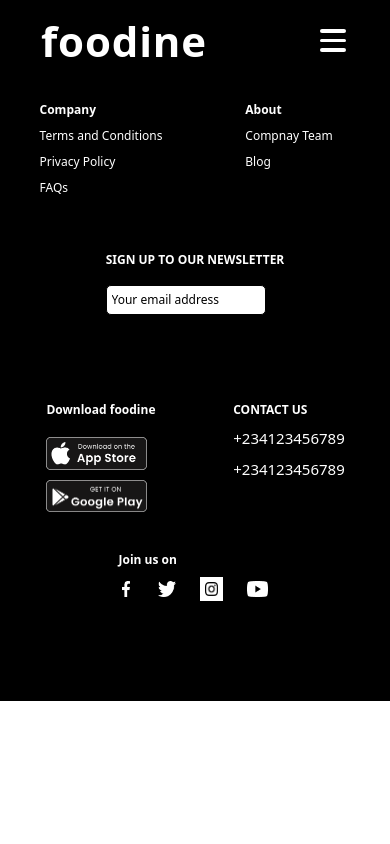
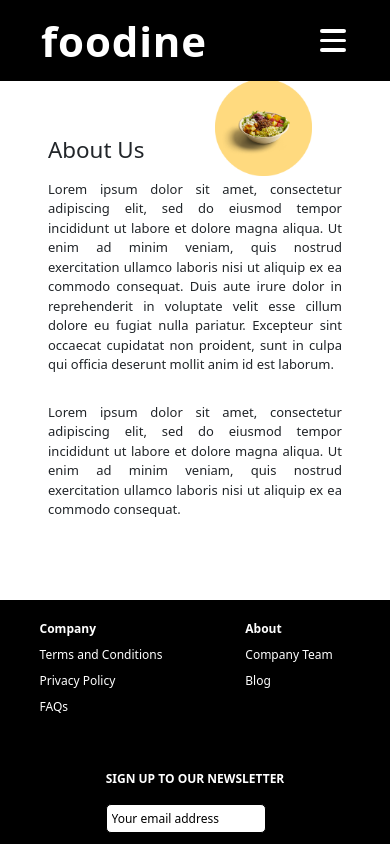
Before and after one commit to adepeju4/Group-Four, a React (Create React App) app: page /about in a window 390 px wide. Shown: the top 844 px of the page. Built offline with nearby package versions, Linux system fonts and the light colour scheme.

Commit message:
develop aboutPage for foodine

```diff
--- /dev/null
+++ b/src/About.js
@@ -0,0 +1,31 @@
+import styles from "./stylesheets/about.module.css";
+import React from 'react';
+import Footer from "./Components/Footer";
+
+const About = () => {
+    return (
+        <div className={styles.about_cont}>
+
+            <div className={styles.body}>
+                <div className={styles.about_text}>
+
+                    <h1><span></span> About Us </h1>
+
+                    <p className={styles.firstP} > Lorem ipsum dolor sit amet, consectetur adipiscing elit, sed do eiusmod tempor incididunt ut labore et dolore magna aliqua. Ut enim ad minim veniam, quis nostrud exercitation ullamco laboris nisi ut aliquip ex ea commodo consequat. Duis aute irure dolor in reprehenderit in voluptate velit esse cillum dolore eu fugiat nulla pariatur. Excepteur sint occaecat cupidatat non proident, sunt in culpa qui officia deserunt mollit anim id est laborum. </p>
+
+                    <br></br>
+
+                    <p> Lorem ipsum dolor sit amet, consectetur adipiscing elit, sed do eiusmod tempor incididunt ut labore et dolore magna aliqua. Ut enim ad minim veniam, quis nostrud exercitation ullamco laboris nisi ut aliquip ex ea commodo consequat.  </p>
+
+                </div>
+
+                <img src="/assets/about-food.png" alt="Food Image" className={styles.food_img} />
+
+            </div>
+
+        </div>
+
+    )
+}
+
+export default About;
--- a/src/App.js
+++ b/src/App.js
@@ -1,6 +1,7 @@
 import Landing from "./Landing.js";
 import LogIn from "./LogIn.js";
 import SignUp from "./SignUp.js";
+import About from "./About.js";
 import Cart from "./Cart.js";
 import Checkout from "./Checkout.js";
 import Product from "./Product.js";
@@ -44,6 +45,11 @@ function App() {
             <Route path="/checkout">
               <Checkout />
             </Route>
+
+            <Route path="/about">
+              <About />
+            </Route>
+
           </Switch>
         </div>
         <Footer />
--- a/src/Components/Footer.js
+++ b/src/Components/Footer.js
@@ -4,17 +4,20 @@ const Footer = () => {
   return (
     <>
       <div className={styles.footer}>
+
         <div>
           <p>Company</p>
           <p>Terms and Conditions</p>
           <p>Privacy Policy</p>
           <p>FAQs</p>
         </div>
+
         <div>
           <p>About</p>
-          <p>Compnay Team</p>
+          <p>Company Team</p>
           <p>Blog</p>
         </div>
+
         <div>
           <p>SIGN UP TO OUR NEWSLETTER</p>
 
@@ -38,6 +41,7 @@ const Footer = () => {
           <p>+234123456789</p>
           <p>+234123456789</p>
         </div>
+
         <div>
           <p>Join us on</p>
           <img src="/assets/facebook.png" className={styles.facebook} />
@@ -45,8 +49,10 @@ const Footer = () => {
           <img src="/assets/instagram.png" className={styles.instagram} />
           <img src="/assets/youtube.png" className={styles.youtube} />
         </div>
+
       </div>
     </>
+
   );
 };
 
--- /dev/null
+++ b/src/stylesheets/about.module.css
@@ -0,0 +1,113 @@
+ .hero {
+    padding-left: 56px;
+    padding-right: 56px;
+    padding-top: 30px;
+  }
+
+  .body {
+      display: flex;
+      align-items: center;
+      padding-top: 2rem;
+      justify-content: space-between;
+      margin: 0 12rem 9rem;
+  }
+
+  .about_text {
+      padding-top: 2rem;
+      margin-right: 5rem;
+  }
+
+  .about_text > h1 {
+      font-size: 3.3rem;
+  }
+
+  .about_text p {
+      max-width: 590px;
+      font-weight: 420;
+      font-size: 14px;
+      padding-top: 2rem;
+  }
+
+
+   .food_img {
+      width: 33%;
+      margin-top: 7rem;
+  }
+
+
+@media (max-width: 860px) {
+
+  .about_text {
+      margin-right: 5rem;
+  }
+
+    .about_text > h1 {
+          font-size: 2.5rem;
+    }
+
+    .about_text > p {
+          font-size: 12px;
+    }
+
+    .body {
+      margin: 0 8rem 9rem;
+  }
+
+  .about_text p {
+      max-width: 380px;
+  }
+}
+
+@media (max-width: 630px) {
+
+.food_img {
+      width: 40%;
+  }
+}
+
+
+@media (max-width: 575px) {
+    .hero {
+      padding-left: 1rem;
+      padding-right: 1rem;
+      padding-top: 30px;
+    }
+
+    .body {
+          display: flex;
+          padding-top: 1rem;
+          margin: 0 6rem;
+          flex-direction: column;
+          margin-bottom: 9rem;
+          margin-top: 4rem;
+          position: relative;
+    }
+
+    .about_text {
+            margin-right: 0;
+      }
+
+    .about_text > h1 {
+          font-size: 2.8rem;
+    }
+
+    .about_text > p {
+          font-weight: 420;
+          font-size: 13px;
+          padding-top: 1rem;
+          text-align: justify;
+    }
+
+    .firstP {
+      margin-top: 1rem;
+    }
+
+    .food_img {
+        width: 33%;
+        margin-top: 12rem;
+        z-index: -2;
+        position: absolute;
+        top: -130px;
+        right: 30px;
+   }
+}
```
Also changed, not shown: public/assets/about-food.png (added), 1 other file (tests, documents, lock files or other folders).
